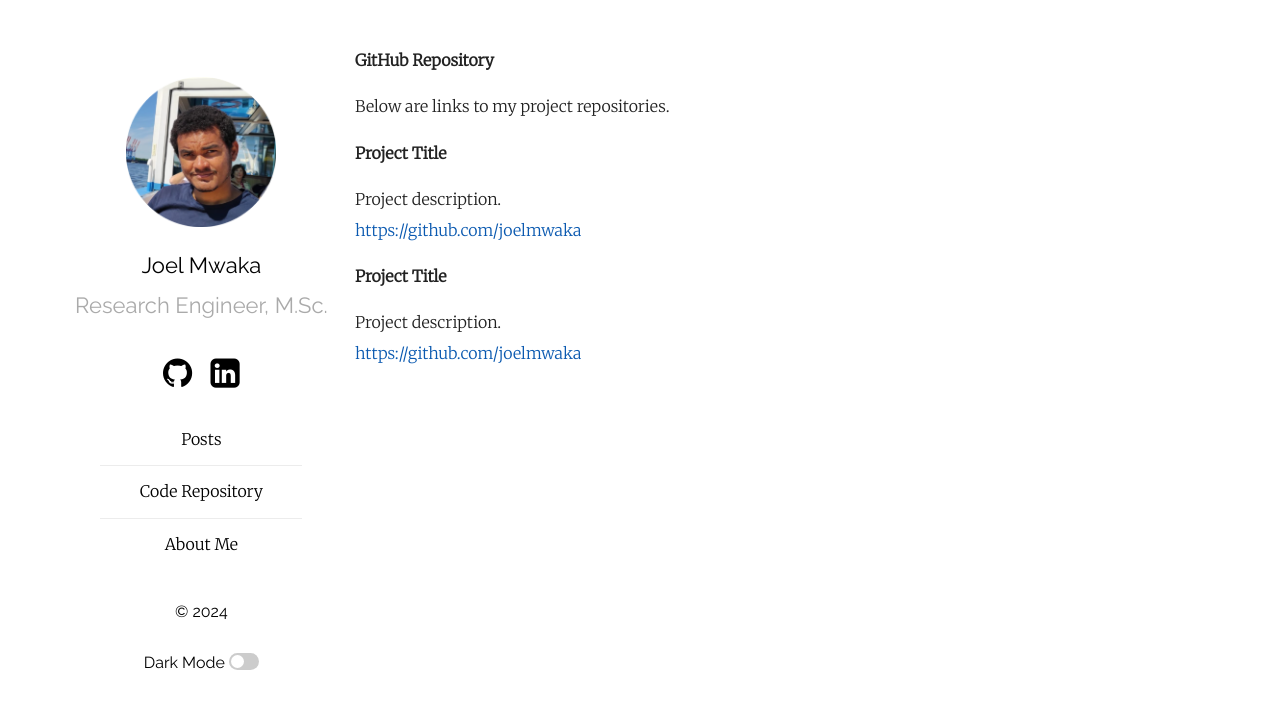
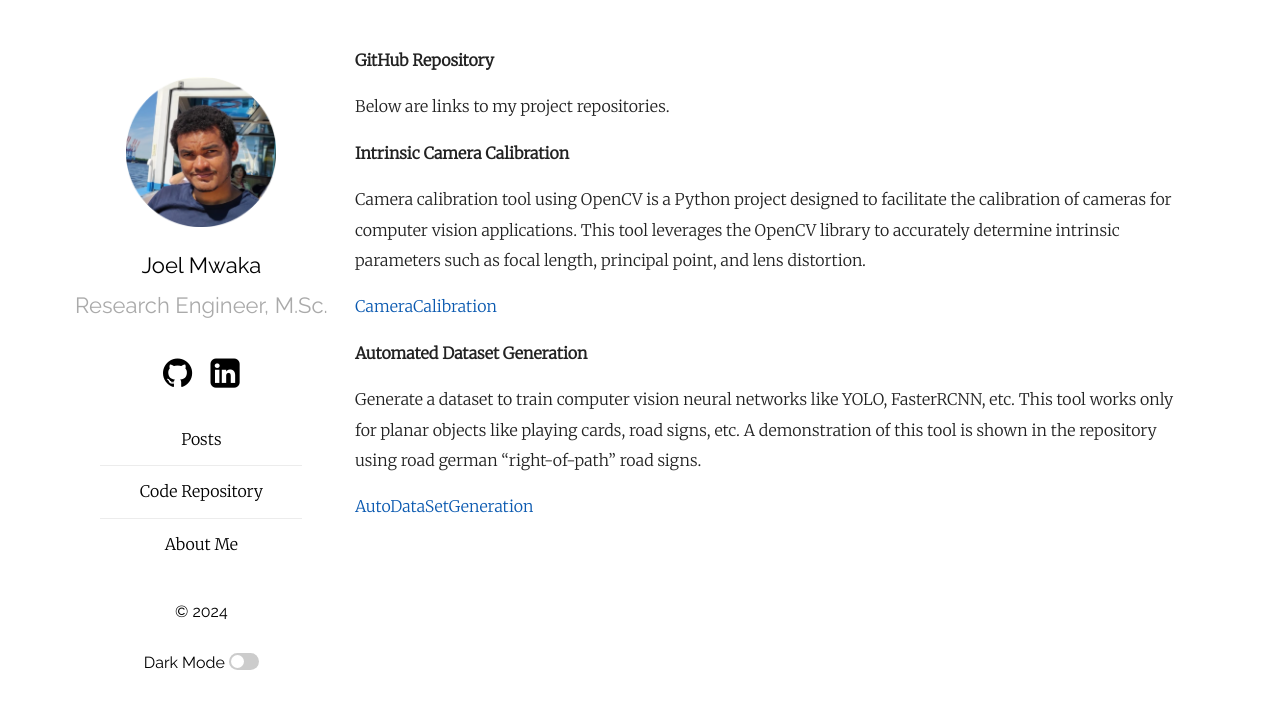
Before and after one commit to joelmwaka/joelmwaka.github.io, a Jekyll site: the page built from repository.md, in a window 1280 px wide. Shown: the top 709 px of the page. Built offline with Jekyll 4.4.1, drawn with Linux system fonts in a browser that asks for light colours.

Commit message:
Added camera calibration repo

```diff
--- a/repository.md
+++ b/repository.md
@@ -6,13 +6,18 @@ layout: page
 
 Below are links to my project repositories.
 
-**Project Title**
+**Intrinsic Camera Calibration**
 
-Project description.
-[https://github.com/joelmwaka](https://github.com/joelmwaka)
+Camera calibration tool using OpenCV is a Python project designed to facilitate the calibration of cameras for computer
+vision applications. This tool leverages the OpenCV library to accurately determine intrinsic parameters such as focal
+length, principal point, and lens distortion.
 
+[CameraCalibration](https://github.com/joelmwaka/CameraCalibration)
 
-**Project Title**
+**Automated Dataset Generation**
 
-Project description.
-[https://github.com/joelmwaka](https://github.com/joelmwaka)
+Generate a dataset to train computer vision neural networks like YOLO, FasterRCNN, etc. This tool works only for planar
+objects like playing cards, road signs, etc. A demonstration of this tool is shown in the repository using road german
+"right-of-path" road signs.
+
+[AutoDataSetGeneration](https://github.com/joelmwaka/AutoDataSetGeneration)
```
Also changed, not shown: _posts/2023-09-28-template.md (deleted, +0 -44 lines), 1 other file.
